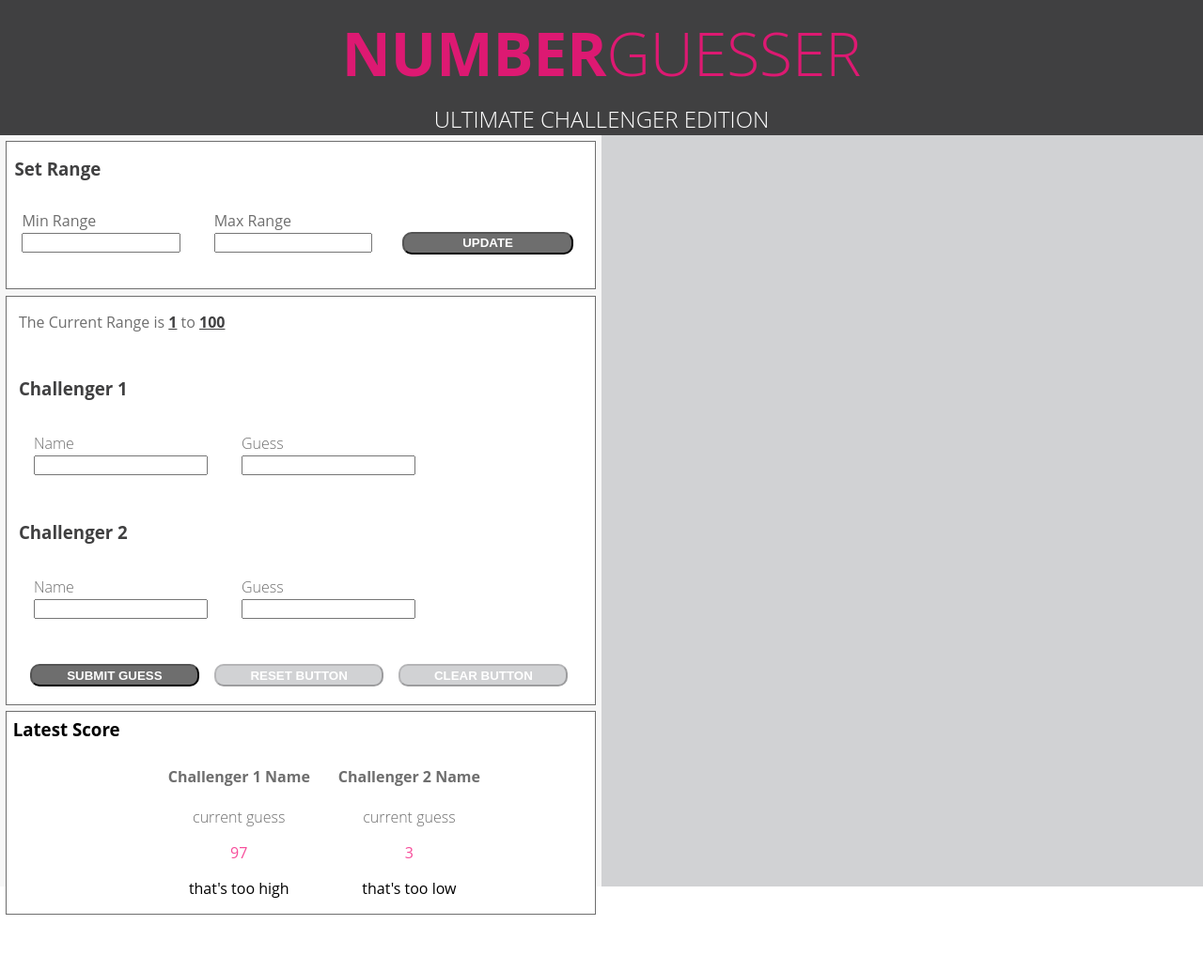
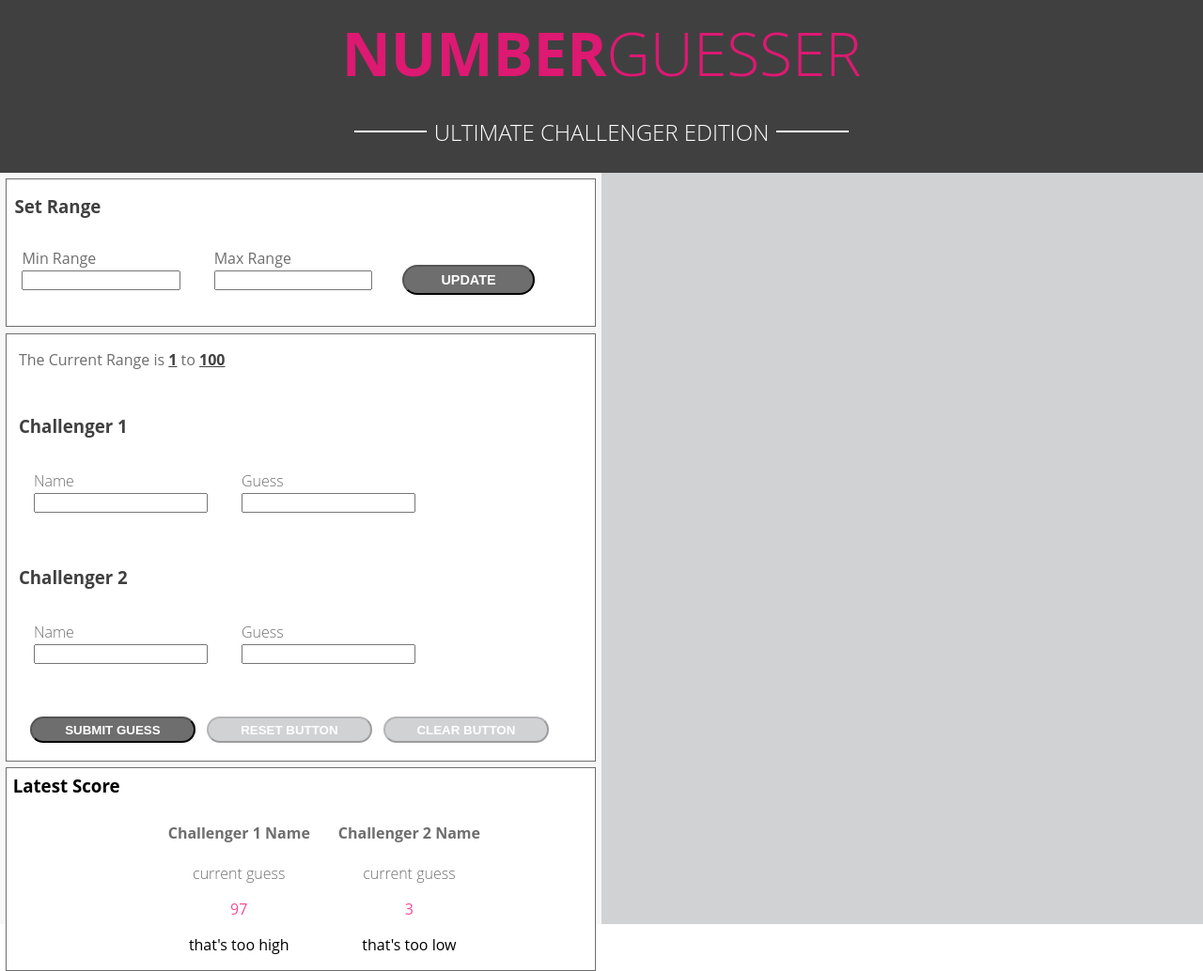
Before and after one commit to VPAbraham/number-guesser, a plain HTML site: page index.html in a window 1280 px wide. Shown: the whole page at 94% size. Before the commit the page ends 974 px from the top, so only its background shows below. Drawn offline with Linux system fonts and the light colour scheme.

Commit message:
Refactoring elements sizes for scalability

```diff
--- a/index.html
+++ b/index.html
@@ -13,7 +13,11 @@
   <body>
     <header class="header">
       <h1>NUMBER<span class="guesser">GUESSER</span></h1>
-      <h2>ULTIMATE CHALLENGER EDITION</h2>
+      <article class="header__uce">
+        <div class="uce-line"></div>
+        <h2>ULTIMATE CHALLENGER EDITION</h2>
+        <div class="uce-line"></div>
+      </article>
     </header>
     <main>
       <section class="left-pane">
@@ -73,7 +77,7 @@
                 <p class="error-info">Guess not within range</p>
               </div>
             </div>
-            <div class="button-div"></div>
+            <div class="button-div">
               <button class="player__button" id="submit-btn" >SUBMIT GUESS</S></button>
               <button class="player__button" id="reset-btn" disabled>RESET BUTTON</button>
               <button class="player__button" id="clear-btn" type="button" disabled>CLEAR BUTTON</button>
--- a/styles.css
+++ b/styles.css
@@ -15,10 +15,10 @@ body {
 .header {
 align-items: center;
 background-color: #404041;
-height: 18%;
+height: 23vh;
 width: 100%;
 text-align: center;
-padding: 0px;
+padding: none;
 }
 
 .guesser{
@@ -32,10 +32,24 @@ h1 {
   padding: 1% 0 .3% 0;
 }
 
+.header__uce {
+  display: flex;
+  justify-content: center;
+  text-align: center;
+  align-items: center;
+  margin: 0 20% 0 20%;
+}
+
 h2 {
   color: white;
   font-weight: 300;
-  margin: 0.5% 0;
+}
+
+.uce-line {
+  background-color: white;
+  height: .2vh;
+  width: 6vw;
+  margin: 0 .6vw;
 }
 
 /*Main Section (everything below header)*/
@@ -60,12 +74,10 @@ width: 50%
 
 .name-error {
   color: #DD1972;
-  font-size: 10px;
 }
 
 .guess-error {
   color: #DD1972;
-  font-size: 10px;
 }
 
 /*Range Card <---- Left Pane*/
@@ -102,12 +114,13 @@ width: 50%
 }
 
 .range__button {
-  border-radius: 10px;
+  border-radius: 5em;
   background-color: #6E6E6E;
   color: #FFFFFF;
-  font-weight: 700;
-  width: 30%;
-  height: 24px;
+  font-weight: 600;
+  font-size: .9em;
+  width: 11vw;
+  height: 4vh;
 }
 
 .range__error {
@@ -116,14 +129,14 @@ width: 50%
 
 img {
   display: inline;
-  height: 10px;
-  width: 10px;
+  height: 1.3vh;
+  width: 1.3vw;
 }
 
 .error__text {
   color: #DD1972;
   display: inline;
-  font-size: 10px;
+  font-size: .6em;
 }
 
 #name-error-msg-1,
@@ -135,7 +148,7 @@ img {
 }
 
 .error-info {
-  font-size: 10px;
+  font-size: .5em;
   display: inline;
 }
 
@@ -146,7 +159,7 @@ img {
 
 .player {
   background-color: white;
-  border: solid 1px #6E6E6E;
+  border: solid .01em #6E6E6E;
   margin: 1%;
   /* width: 90%; */
 }
@@ -198,16 +211,19 @@ img {
 } */
 
 
-
+.button-div {
+  display: flex;
+  align-content: space-around;
+}
 button {
-  border-radius: 10px;
+  border-radius: 5em;
   background-color: #6E6E6E;
   color: #FFFFFF;
   font-weight: 700;
-  height: 24px;
+  height: 3.5vh;
   margin: 3% 0 1% 2%;
   outline: none;
-  width: 30%;
+  width: 22vh;
 }
 
 button:disabled {
```
